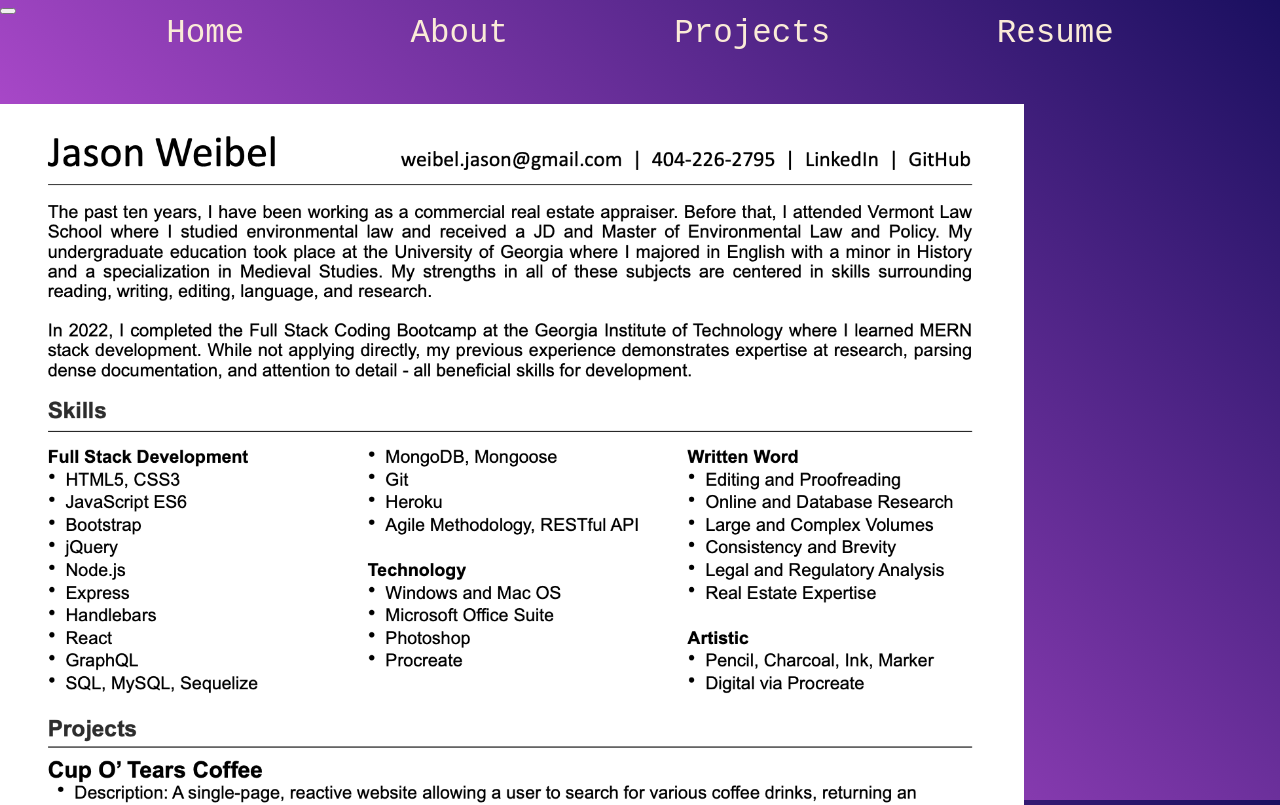
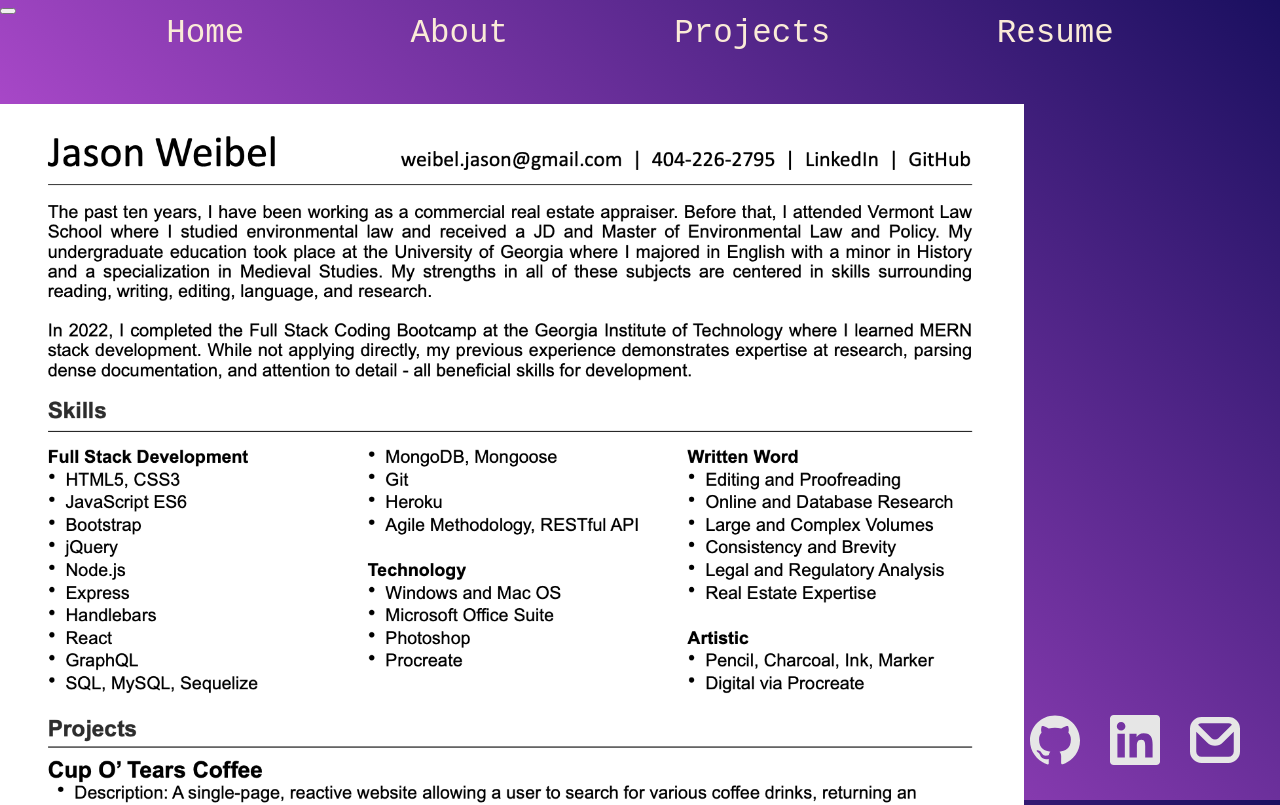
Before and after one commit to jWeibelbootcamp/jason-weibel-portfolio, a React (Create React App) app: page /resume in a window 1280 px wide. Shown: the top 805 px of the page. Built offline with nearby package versions, Linux system fonts and the light colour scheme.

Commit message:
footer links styled

```diff
--- a/src/App.scss
+++ b/src/App.scss
@@ -19,6 +19,18 @@ body {
     background-size: 300%;
 }
 
+.footerContainer {
+  position: absolute;
+  bottom: 25px;
+  right: 25px;
+}
+
+.footerContainer img {
+  margin-left: 15px;
+  margin-right: 15px;
+  filter: invert(90%)
+}
+
 @keyframes gradient {
 	0% {
 		background-position: 0% 50%;
--- a/src/components/Header.js
+++ b/src/components/Header.js
@@ -5,10 +5,10 @@ import './Header.scss';
 
 const Header = () => {
     return (
-        <Navbar>
+        <Navbar expand='lg'>
             <Container>
-                <Navbar.Toggle />
-                <Navbar.Collapse>
+                <Navbar.Toggle aria-controls='basic-navbar-nav'/>
+                <Navbar.Collapse id='basic-navbar-nav'>
                     <Link to='/'>Home</Link>
                     <Link to='/about'>About</Link>
                     <Link to='/projects'>Projects</Link>
```
